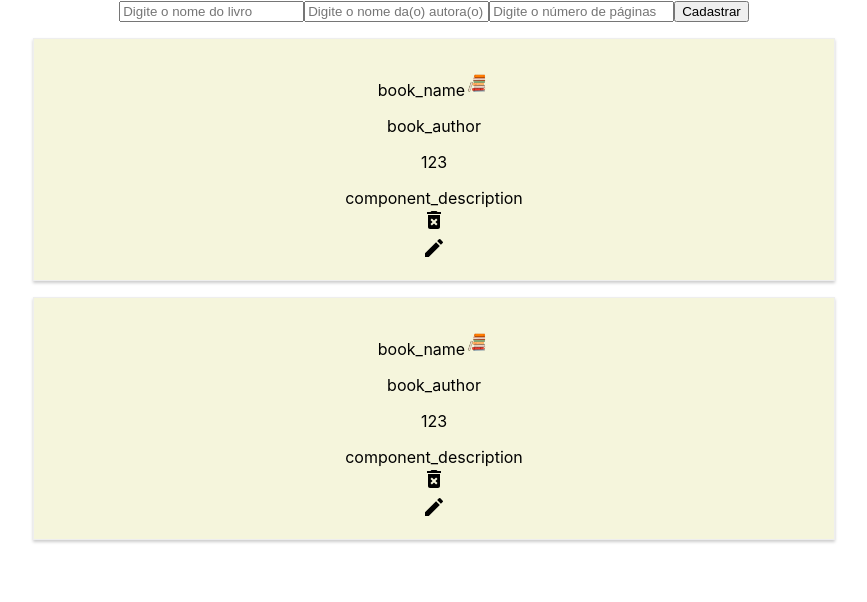
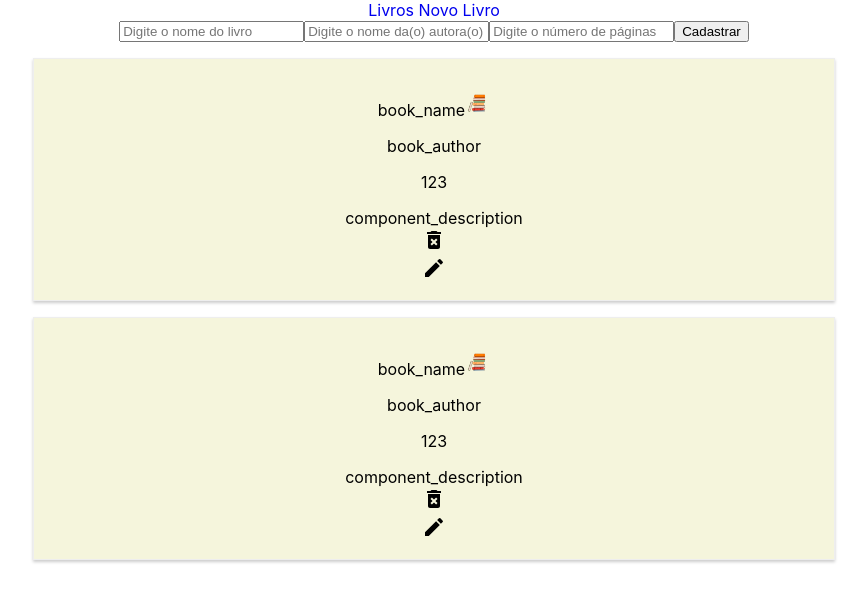
Before and after one commit to adilafattobene/dswl-front, a React (Create React App) app: page / in a window 1280 px wide. Shown: the top 602 px of the page, without its empty margins (206-1073 px from the left). Built offline with nearby package versions, Linux system fonts and the light colour scheme.

Commit message:
Aula 4 - Add menu component

```diff
--- a/src/App.js
+++ b/src/App.js
@@ -3,6 +3,7 @@ import "./App.css";
 import React, { useState } from "react";
 
 import Books from "./components/Books/Books";
+import Menu from "./components/Menu/Menu";
 import img from "./components/Book/images/book.png";
 import BookForm from "./components/NewBookForm/NewBookForm";
 
@@ -14,6 +15,7 @@ export default function App() {
 
   return (
     <div className="App">
+      <Menu/>
       <BookForm books={books} setBooks={setBooks} />
       <Books books={books} setBooks={setBooks} />
     </div>
--- /dev/null
+++ b/src/components/Menu/Menu.css
@@ -0,0 +1,19 @@
+.Menu ul {
+  list-style: none;
+  margin: 0;
+  padding: 0;
+  width: 100%;
+  text-align: center;
+}
+.Menu li {
+  display: inline-block;
+  margin: 0;
+}
+.Menu a {
+  text-decoration: none;
+  color: "black";
+}
+.Menu a:hover,
+.Menu a:active {
+  color: orange;
+}
--- /dev/null
+++ b/src/components/Menu/Menu.js
@@ -0,0 +1,18 @@
+import React from "react";
+import "./Menu.css";
+
+
+export default function Menu() {
+  return (
+    <header className="Menu">
+      <nav>
+        <ul>
+          <li>
+            <a href="/"> Livros</a>
+            <a href="/"> Novo Livro</a>
+          </li>
+        </ul>
+      </nav>
+    </header>
+  );
+}
```
